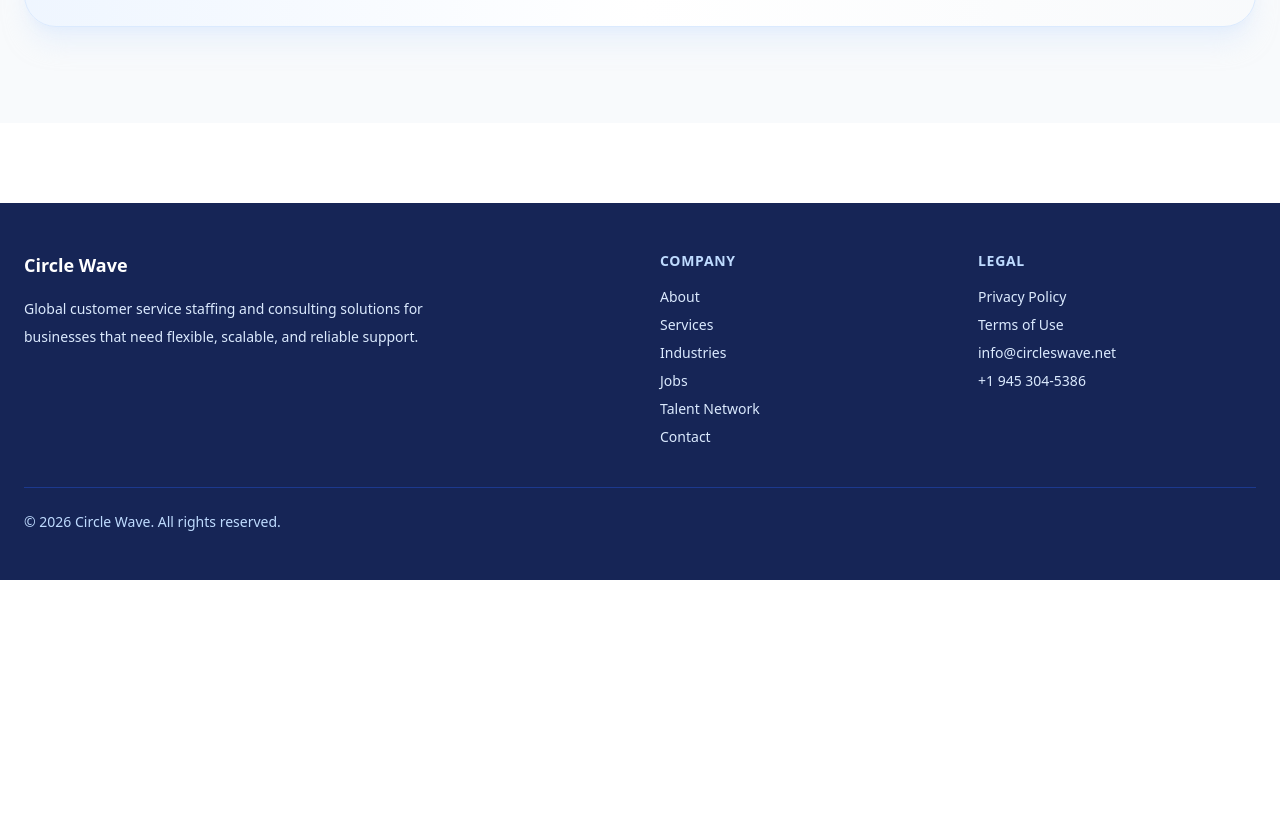
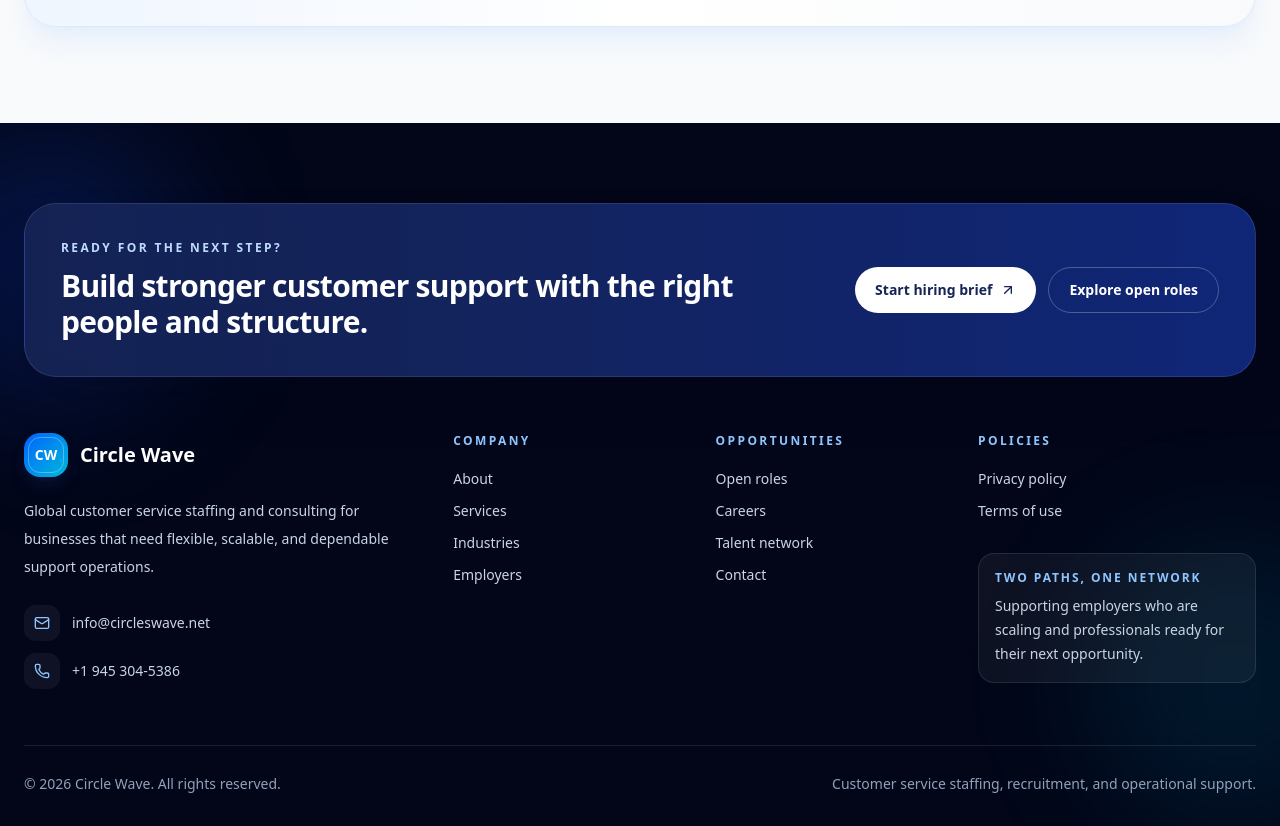
Before and after one commit to emmanuel-anye/circle-wave-website, a Next.js app: page / in a window 1280 px wide. Shown: the part 7819-8645 px from the top of the page. Before the commit the page ends 8399 px from the top, so only its background shows below. Built offline with nearby package versions, Linux system fonts and the light colour scheme; no server answers.

Commit message:
Refresh public footer layout

```diff
--- a/components/layout/Footer.tsx
+++ b/components/layout/Footer.tsx
@@ -1,49 +1,116 @@
 import Link from "next/link";
+import { ArrowUpRight, Mail, Phone } from "lucide-react";
+
+const companyLinks = [
+  ["About", "/about"],
+  ["Services", "/services"],
+  ["Industries", "/industries"],
+  ["Employers", "/employers"],
+];
+
+const opportunityLinks = [
+  ["Open roles", "/jobs"],
+  ["Careers", "/careers"],
+  ["Talent network", "/talent-network"],
+  ["Contact", "/contact"],
+];
 
 export default function Footer() {
   return (
-    <footer className="mt-20 bg-blue-950 py-12 text-white">
-      <div className="mx-auto max-w-7xl px-4 sm:px-6">
-        <div className="grid gap-10 md:grid-cols-4">
-          <div className="md:col-span-2">
-            <h2 className="text-lg font-semibold">Circle Wave</h2>
-            <p className="mt-4 max-w-md text-sm leading-7 text-blue-100">
-              Global customer service staffing and consulting solutions for
-              businesses that need flexible, scalable, and reliable support.
+    <footer className="relative overflow-hidden bg-slate-950 text-white">
+      <div className="absolute -left-24 top-0 h-72 w-72 rounded-full bg-blue-700/20 blur-3xl" aria-hidden="true" />
+      <div className="absolute -right-24 bottom-0 h-72 w-72 rounded-full bg-cyan-500/10 blur-3xl" aria-hidden="true" />
+
+      <div className="relative mx-auto max-w-7xl px-4 pb-8 pt-16 sm:px-6 sm:pt-20">
+        <div className="rounded-[2rem] border border-white/10 bg-gradient-to-r from-blue-950/90 to-blue-800/60 p-7 shadow-2xl shadow-slate-950/30 sm:p-9 lg:flex lg:items-center lg:justify-between lg:gap-10">
+          <div className="max-w-2xl">
+            <p className="text-xs font-semibold uppercase tracking-[0.2em] text-blue-200">Ready for the next step?</p>
+            <h2 className="mt-3 text-2xl font-bold tracking-tight sm:text-3xl">
+              Build stronger customer support with the right people and structure.
+            </h2>
+          </div>
+          <div className="mt-6 flex flex-col gap-3 sm:flex-row lg:mt-0">
+            <Link
+              href="/employers#hiring-brief"
+              className="inline-flex items-center justify-center gap-2 rounded-full bg-white px-5 py-3 text-sm font-semibold text-blue-950 transition hover:bg-blue-50"
+            >
+              Start hiring brief
+              <ArrowUpRight className="h-4 w-4" aria-hidden="true" />
+            </Link>
+            <Link
+              href="/jobs"
+              className="inline-flex items-center justify-center rounded-full border border-white/25 px-5 py-3 text-sm font-semibold text-white transition hover:bg-white/10"
+            >
+              Explore open roles
+            </Link>
+          </div>
+        </div>
+
+        <div className="grid gap-10 py-14 md:grid-cols-2 lg:grid-cols-[1.4fr_0.8fr_0.8fr_1fr]">
+          <div>
+            <Link href="/" className="inline-flex items-center gap-3" aria-label="Circle Wave home">
+              <span className="relative inline-flex h-11 w-11 items-center justify-center rounded-2xl bg-gradient-to-br from-blue-600 to-cyan-500 text-sm font-bold shadow-lg shadow-blue-950/40">
+                <span className="absolute inset-1 rounded-xl border border-white/30" aria-hidden="true" />
+                CW
+              </span>
+              <span className="text-xl font-bold">Circle Wave</span>
+            </Link>
+            <p className="mt-5 max-w-md text-sm leading-7 text-slate-300">
+              Global customer service staffing and consulting for businesses that need flexible, scalable, and dependable support operations.
             </p>
-          </div>
-
-          <div>
-            <h3 className="text-sm font-semibold uppercase tracking-wider text-blue-200">
-              Company
-            </h3>
-            <div className="mt-4 flex flex-col gap-2 text-sm text-blue-100">
-              <Link href="/about">About</Link>
-              <Link href="/services">Services</Link>
-              <Link href="/industries">Industries</Link>
-              <Link href="/jobs">Jobs</Link>
-              <Link href="/talent-network">Talent Network</Link>
-              <Link href="/contact">Contact</Link>
+            <div className="mt-6 flex flex-col gap-3 text-sm text-slate-300">
+              <a href="mailto:info@circleswave.net" className="inline-flex items-center gap-3 transition hover:text-white">
+                <span className="inline-flex h-9 w-9 items-center justify-center rounded-xl bg-white/5 text-blue-300">
+                  <Mail className="h-4 w-4" aria-hidden="true" />
+                </span>
+                info@circleswave.net
+              </a>
+              <a href="tel:+19453045386" className="inline-flex items-center gap-3 transition hover:text-white">
+                <span className="inline-flex h-9 w-9 items-center justify-center rounded-xl bg-white/5 text-blue-300">
+                  <Phone className="h-4 w-4" aria-hidden="true" />
+                </span>
+                +1 945 304-5386
+              </a>
             </div>
           </div>
 
+          <FooterColumn title="Company" links={companyLinks} />
+          <FooterColumn title="Opportunities" links={opportunityLinks} />
+
           <div>
-            <h3 className="text-sm font-semibold uppercase tracking-wider text-blue-200">
-              Legal
-            </h3>
-            <div className="mt-4 flex flex-col gap-2 text-sm text-blue-100">
-              <Link href="/privacy">Privacy Policy</Link>
-              <Link href="/terms">Terms of Use</Link>
-              <a href="mailto:info@circleswave.net">info@circleswave.net</a>
-              <a href="tel:+19453045386">+1 945 304-5386</a>
+            <h3 className="text-xs font-semibold uppercase tracking-[0.2em] text-blue-300">Policies</h3>
+            <div className="mt-5 flex flex-col gap-3 text-sm text-slate-300">
+              <Link href="/privacy" className="transition hover:text-white">Privacy policy</Link>
+              <Link href="/terms" className="transition hover:text-white">Terms of use</Link>
+            </div>
+            <div className="mt-8 rounded-2xl border border-white/10 bg-white/5 p-4">
+              <p className="text-xs font-semibold uppercase tracking-[0.16em] text-blue-300">Two paths, one network</p>
+              <p className="mt-2 text-sm leading-6 text-slate-300">Supporting employers who are scaling and professionals ready for their next opportunity.</p>
             </div>
           </div>
         </div>
 
-        <div className="mt-10 border-t border-blue-900 pt-6 text-sm text-blue-200">
-          © {new Date().getFullYear()} Circle Wave. All rights reserved.
+        <div className="flex flex-col gap-3 border-t border-white/10 pt-7 text-sm text-slate-400 sm:flex-row sm:items-center sm:justify-between">
+          <p>© {new Date().getFullYear()} Circle Wave. All rights reserved.</p>
+          <p>Customer service staffing, recruitment, and operational support.</p>
         </div>
       </div>
     </footer>
   );
 }
+
+function FooterColumn({ title, links }: { title: string; links: string[][] }) {
+  return (
+    <div>
+      <h3 className="text-xs font-semibold uppercase tracking-[0.2em] text-blue-300">{title}</h3>
+      <div className="mt-5 flex flex-col gap-3 text-sm text-slate-300">
+        {links.map(([label, href]) => (
+          <Link key={href} href={href} className="group inline-flex items-center gap-1.5 transition hover:text-white">
+            {label}
+            <ArrowUpRight className="h-3.5 w-3.5 opacity-0 transition group-hover:opacity-100" aria-hidden="true" />
+          </Link>
+        ))}
+      </div>
+    </div>
+  );
+}
```
